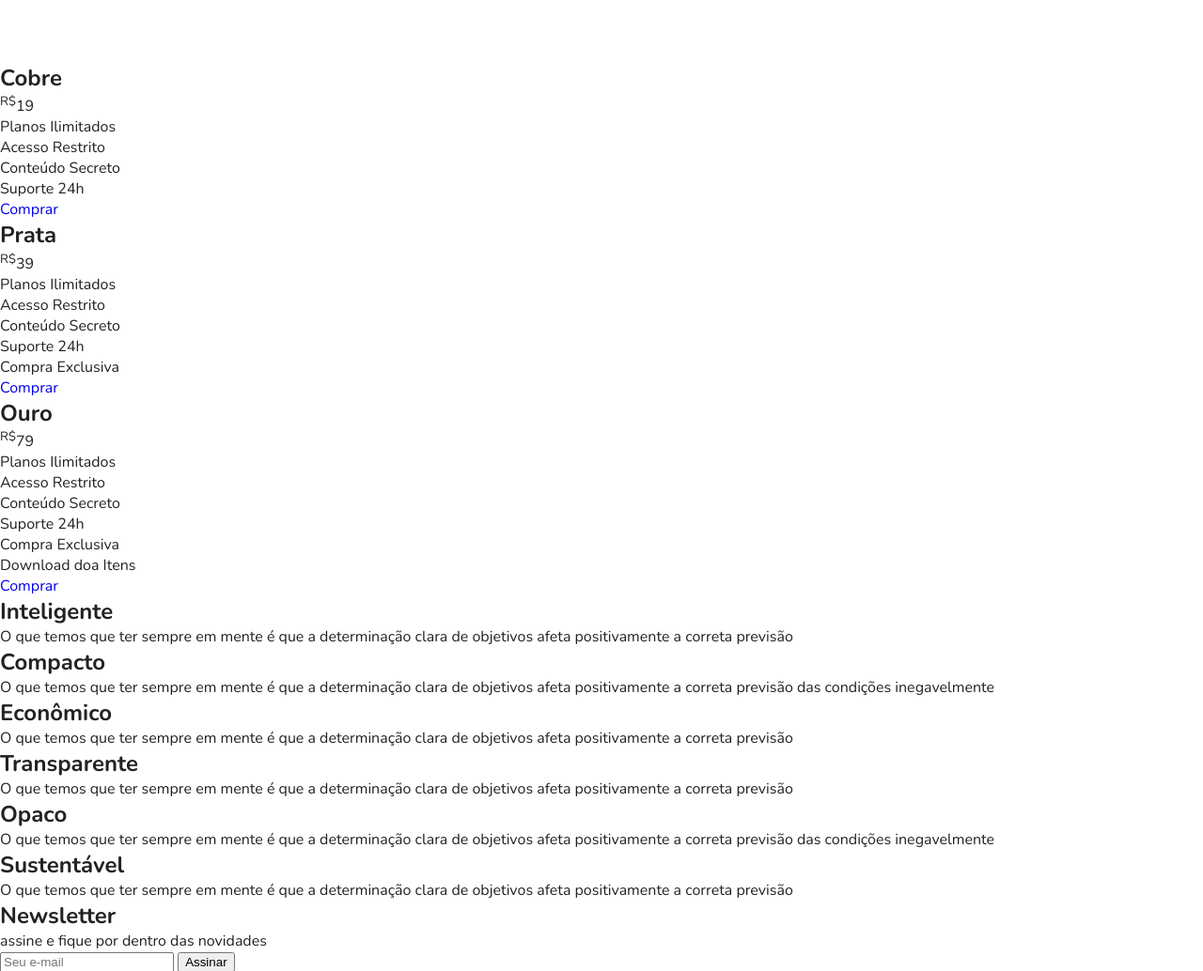
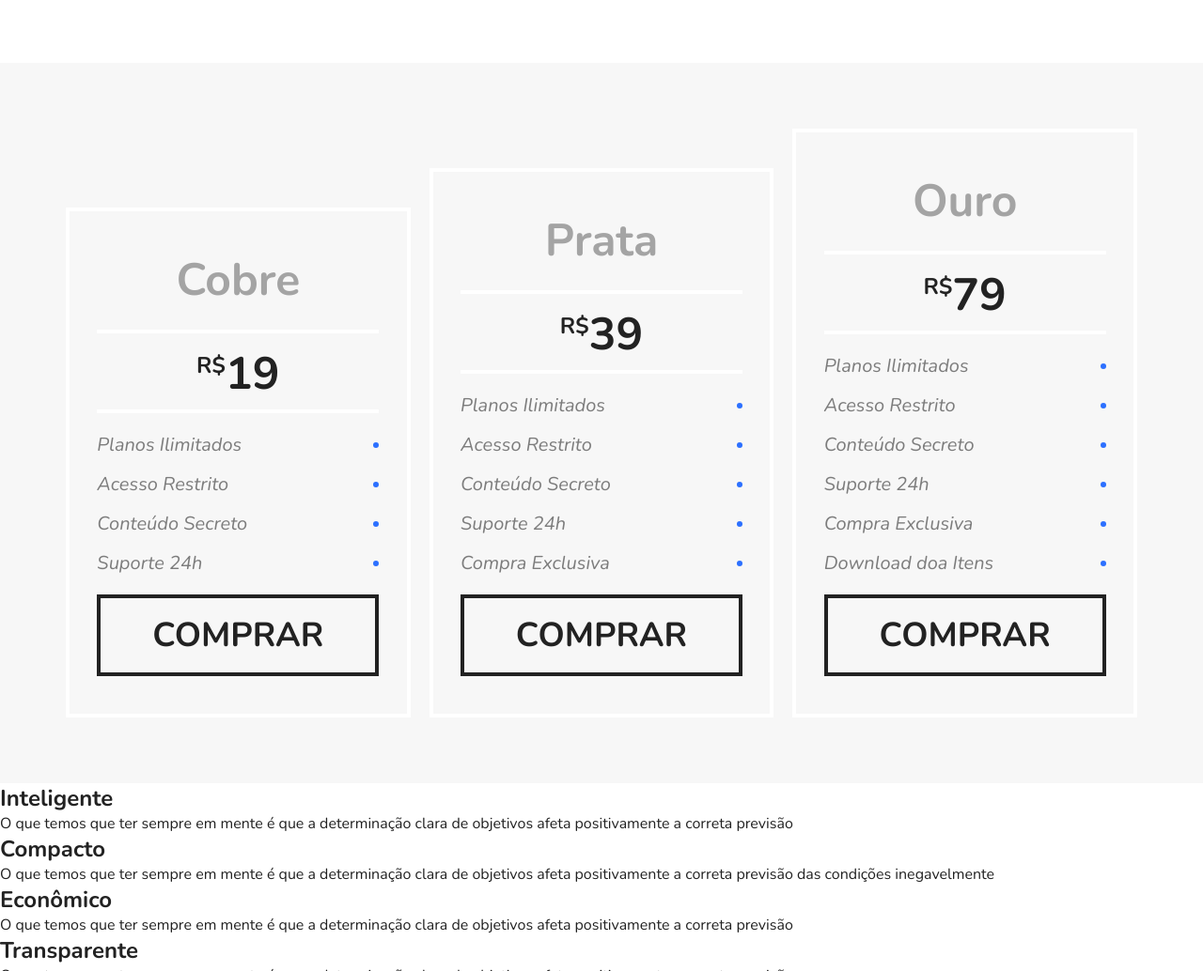
Before and after one commit to bezerra9/flexblog-css-flexbox-, a plain HTML site: page index.html in a window 1280 px wide. Shown: the part 1754-2788 px from the top of the page at 94% size. Drawn offline with nearby package versions, Linux system fonts and the light colour scheme.

Commit message:
commit-de-precos-css

```diff
--- /dev/null
+++ b/css/preco.css
@@ -0,0 +1,89 @@
+.preco {
+  background: #f7f7f7;
+  padding: 60px;
+  display: flex;
+  flex-wrap: wrap;
+  align-items: flex-end;
+}
+
+.preco-item {
+  flex: 1;
+  border: 4px solid white;
+  padding: 20px;
+  margin: 10px;
+  min-width: 260px;
+}
+
+.preco-item h2 {
+  font-size: 3em;
+  color: #a4a4a4;
+  text-align: center;
+  margin-top: 20px;
+}
+
+.preco-item span {
+  max-width: 300px;
+  margin: 20px auto;
+  font-size: 3em;
+  display: block;
+  text-align: center;
+  font-weight: bold;
+  padding: 10px 0 5px 0;
+  border-top: 4px solid white;
+  border-bottom: 4px solid white;
+}
+
+.preco-item sup {
+  font-size: 1.5rem;
+}
+
+.preco-item ul {
+  max-width: 300px;
+  margin: 20px auto;
+  font-size: 1.25em;
+  font-style: italic;
+  color: #7c7c7c;
+}
+
+.preco-item li {
+  display: flex;
+  justify-content: space-between;
+  align-items: center;
+  margin-bottom: 15px;
+}
+
+.preco-item li::after {
+  content: "";
+  display: block;
+  width: 6px;
+  height: 6px;
+  background: #2c70ff;
+  border-radius: 50%;
+}
+
+.preco-item a {
+  max-width: 300px;
+  display: block;
+  margin: 20px auto;
+  border: 4px solid;
+  color: #222222;
+  text-transform: uppercase;
+  font-weight: bold;
+  font-size: 2.25em;
+  padding: 15px 0;
+  text-align: center;
+}
+
+@media (max-width: 800px) {
+  .preco {
+    padding-left: 10px;
+    padding-right: 10px;
+  }
+
+  .preco-item:nth-child(3) {
+    order: -2;
+  }
+  .preco-item:nth-child(2) {
+    order: -1;
+  }
+}
--- a/css/style.css
+++ b/css/style.css
@@ -12,3 +12,9 @@
 
 /* Produtos */
 @import "./produtos.css";
+
+/* Preço */
+@import "./preco.css";
+
+/* Qualidade */
+@import "./qualidade.css";
```
Also changed, not shown: css/qualidade.css (added).
